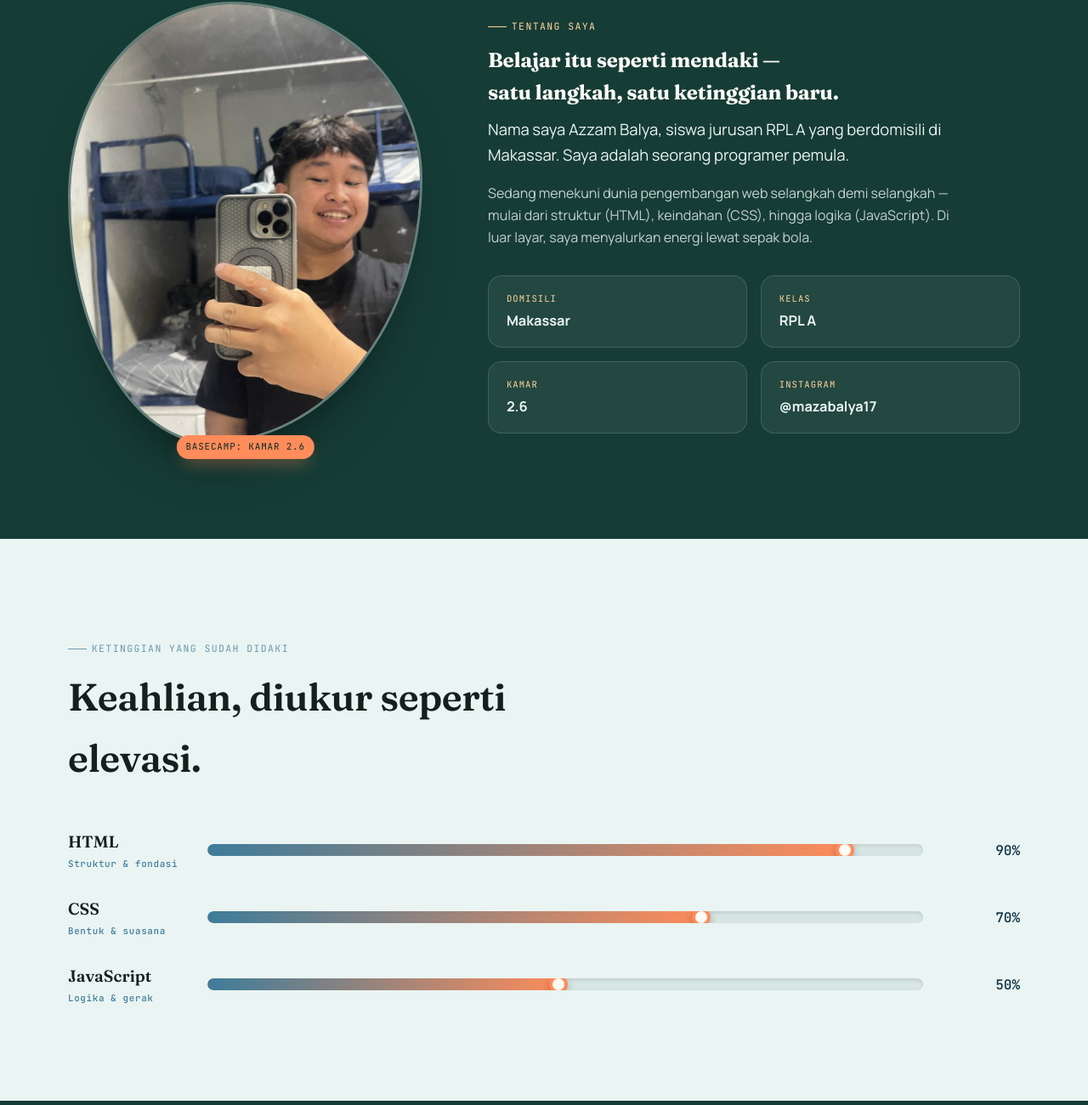
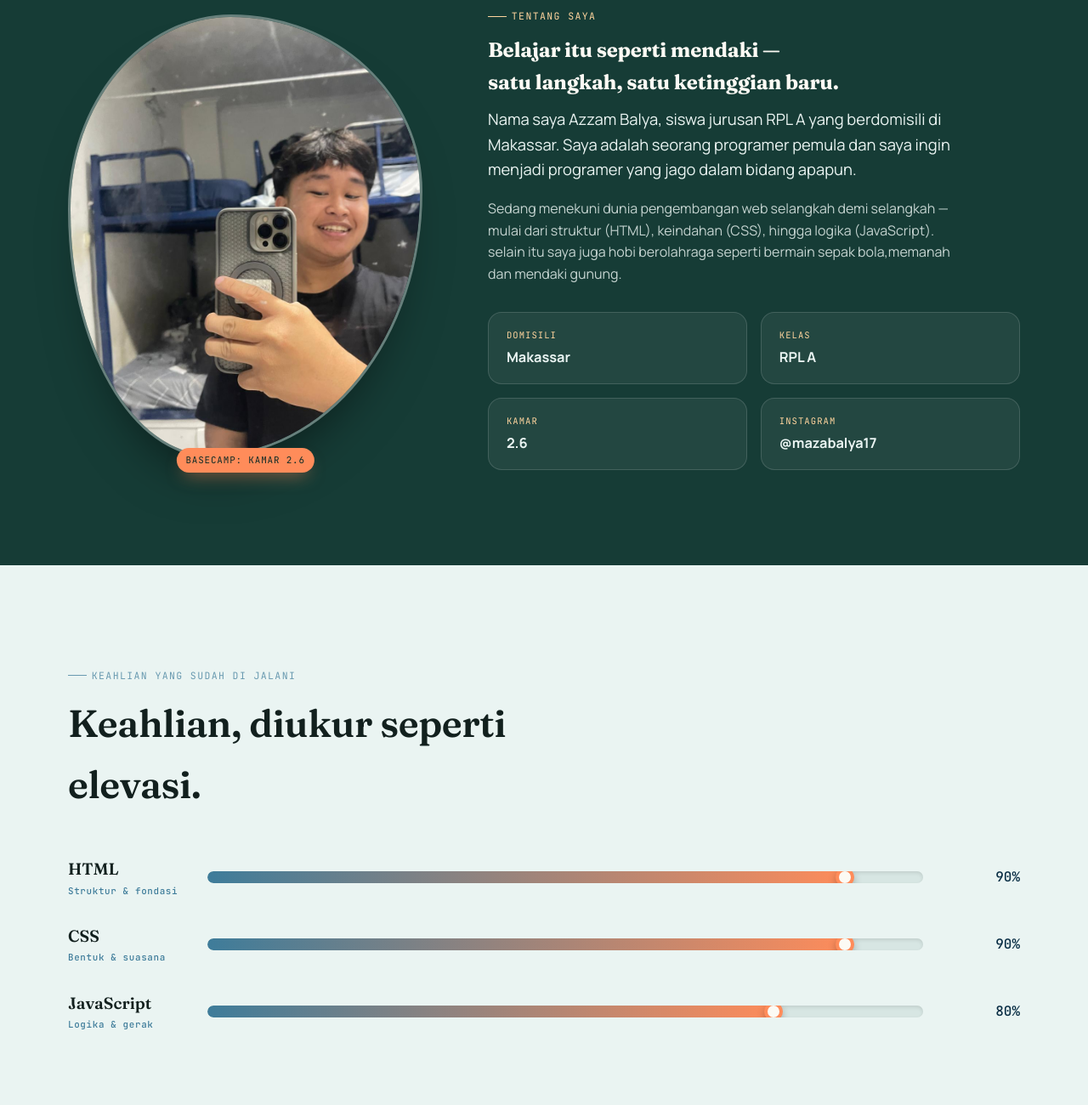
Before and after one commit to balyaazzam3/azambalya.github.io, a plain HTML site: page page3.html in a window 1280 px wide. Shown: the part 480-1780 px from the top of the page at 85% size. Drawn offline with Linux system fonts and the light colour scheme.

Commit message:
page3.html

```diff
--- a/page3.html
+++ b/page3.html
@@ -54,8 +54,8 @@
     <div class="about-text">
       <p class="eyebrow reveal" style="color:var(--sunrise-soft)">Tentang Saya</p>
       <h2 class="reveal reveal-delay-1">Belajar itu seperti mendaki —<br>satu langkah, satu ketinggian baru.</h2>
-      <p class="about-lede reveal reveal-delay-1">Nama saya Azzam Balya, siswa jurusan RPL A yang berdomisili di Makassar. Saya adalah seorang programer pemula.</p>
-      <p class="about-body reveal reveal-delay-2">Sedang menekuni dunia pengembangan web selangkah demi selangkah — mulai dari struktur (HTML), keindahan (CSS), hingga logika (JavaScript). Di luar layar, saya menyalurkan energi lewat sepak bola.</p>
+      <p class="about-lede reveal reveal-delay-1">Nama saya Azzam Balya, siswa jurusan RPL A yang berdomisili di Makassar. Saya adalah seorang programer pemula dan saya ingin menjadi programer yang jago dalam bidang apapun.</p>
+      <p class="about-body reveal reveal-delay-2">Sedang menekuni dunia pengembangan web selangkah demi selangkah — mulai dari struktur (HTML), keindahan (CSS), hingga logika (JavaScript). selain itu saya juga hobi berolahraga seperti bermain sepak bola,memanah dan mendaki gunung.</p>
       <div class="fact-grid reveal reveal-delay-3">
         <div class="fact"><span class="k">Domisili</span><span class="v">Makassar</span></div>
         <div class="fact"><span class="k">Kelas</span><span class="v">RPL A</span></div>
@@ -70,7 +70,7 @@
 <section class="skills section-pad" id="skills">
   <div class="container">
     <div class="section-head reveal">
-      <p class="eyebrow" style="color:var(--glacier-blue)">Ketinggian yang Sudah Didaki</p>
+      <p class="eyebrow" style="color:var(--glacier-blue)">keahlian yang sudah di jalani</p>
       <h2>Keahlian, diukur seperti elevasi.</h2>
     </div>
     <div class="elevation-list">
@@ -81,13 +81,13 @@
       </div>
       <div class="elev-item reveal reveal-delay-1">
         <span class="name">CSS<small>Bentuk & suasana</small></span>
-        <div class="gauge"><div class="gauge-fill" data-fill="70"></div></div>
-        <span class="amt">70%</span>
+        <div class="gauge"><div class="gauge-fill" data-fill="90"></div></div>
+        <span class="amt">90%</span>
       </div>
       <div class="elev-item reveal reveal-delay-2">
         <span class="name">JavaScript<small>Logika & gerak</small></span>
-        <div class="gauge"><div class="gauge-fill" data-fill="50"></div></div>
-        <span class="amt">50%</span>
+        <div class="gauge"><div class="gauge-fill" data-fill="80"></div></div>
+        <span class="amt">80%</span>
       </div>
     </div>
   </div>
```
